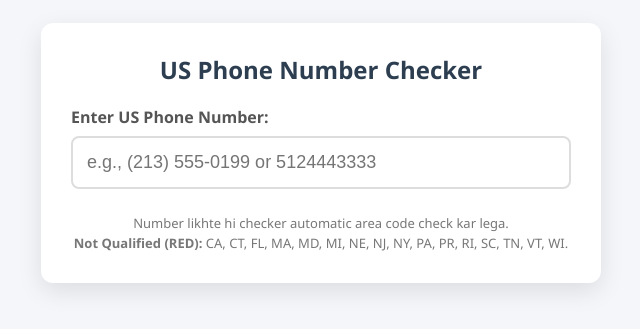
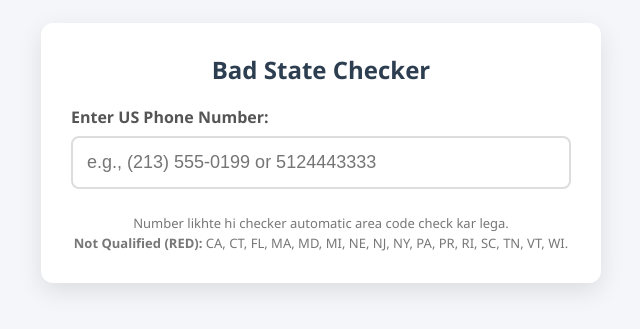
Before and after one commit to johnsmith0000111/stitchers, a plain HTML site: page index.html in a window 1280 px wide. Shown: the part 247-576 px from the top of the page, without its empty margins (319-959 px from the left). Drawn offline with Linux system fonts and the light colour scheme.

Commit message:
Update index.html

```diff
--- a/index.html
+++ b/index.html
@@ -3,7 +3,7 @@
 <head>
     <meta charset="UTF-8">
     <meta name="viewport" content="width=device-width, initial-scale=1.0">
-    <title>US Area Code & State Checker</title>
+    <title>Bad State Checker</title>
     <style>
         :root {
             --bg-color: #f4f6f9;
@@ -136,7 +136,7 @@
 <body>
 
 <div class="container">
-    <h2>US Phone Number Checker</h2>
+    <h2>Bad State Checker</h2>
 
     <div class="input-group">
         <label for="phoneNumber">Enter US Phone Number:</label>
```
